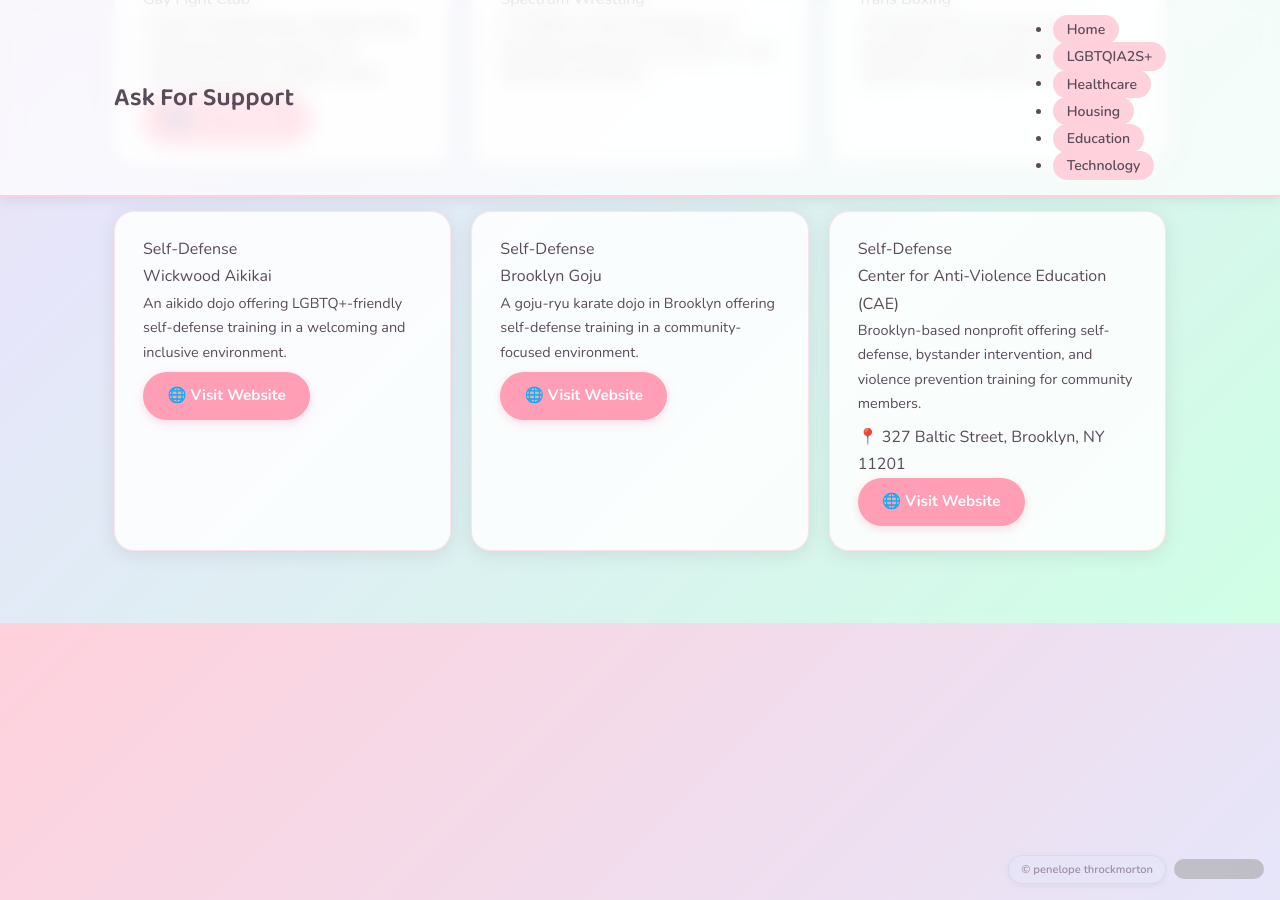
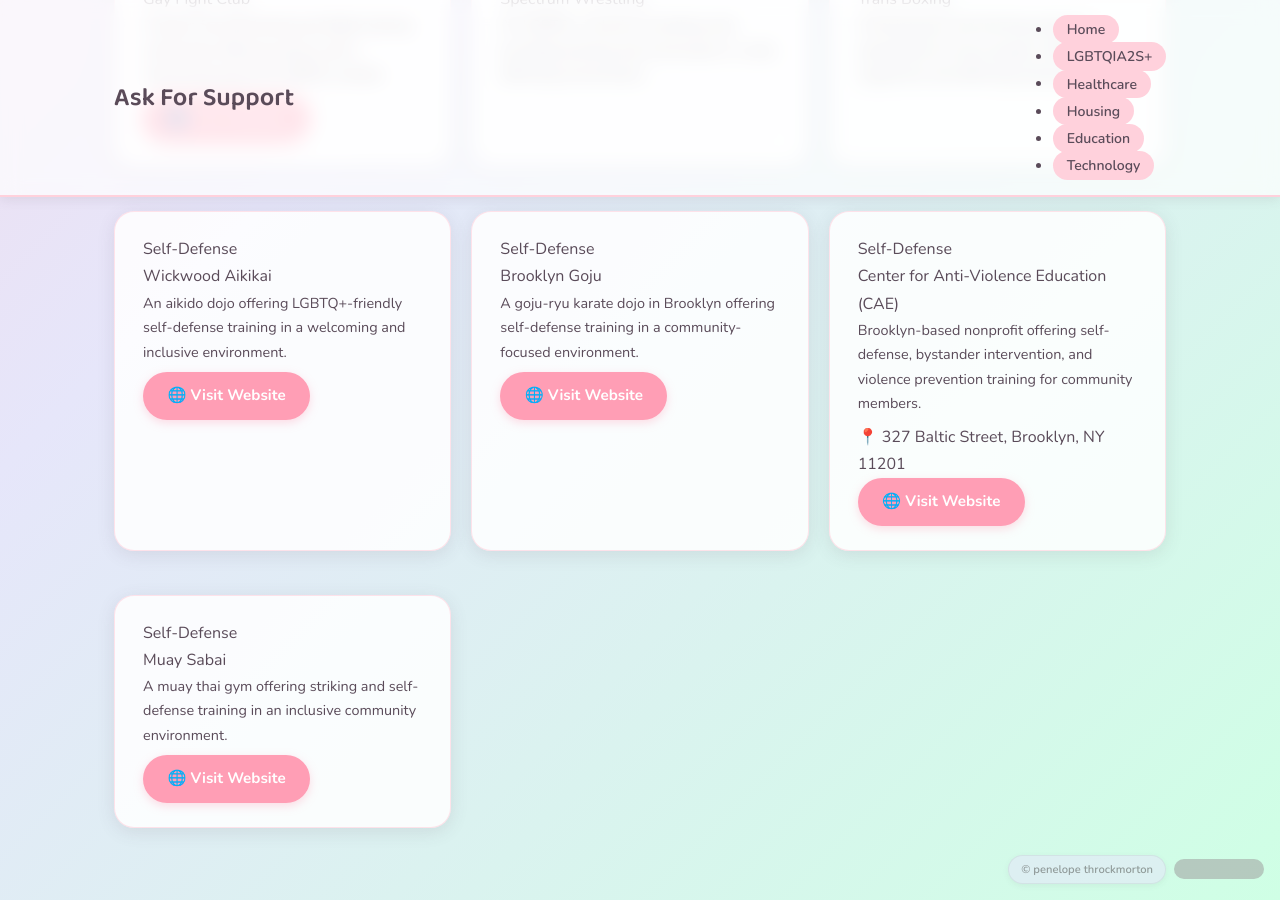
Before and after one commit to penelopethrock-cyber/askforsupport, a Jekyll site: the page built from lgbtqia2s/index.html, in a window 1280 px wide and 900 px high, scrolled down 1242 px. Built offline with Jekyll 4.4.1, drawn with Linux system fonts in a browser that asks for light colours; grey boxes are pictures that could not be loaded.

Commit message:
Add Muay Sabai to lgbtqia2s resources

```diff
--- a/_data/resources.yml
+++ b/_data/resources.yml
@@ -53,6 +53,10 @@
     description: "Brooklyn-based nonprofit offering self-defense, bystander intervention, and violence prevention training for community members."
     address: "327 Baltic Street, Brooklyn, NY 11201"
     link: "https://caeny.org"
+  - name: Muay Sabai
+    type: "Self-Defense"
+    description: "A muay thai gym offering striking and self-defense training in an inclusive community environment."
+    link: "https://www.muaysabai.com"
 
 healthcare:
   - name: NYC Care
```
